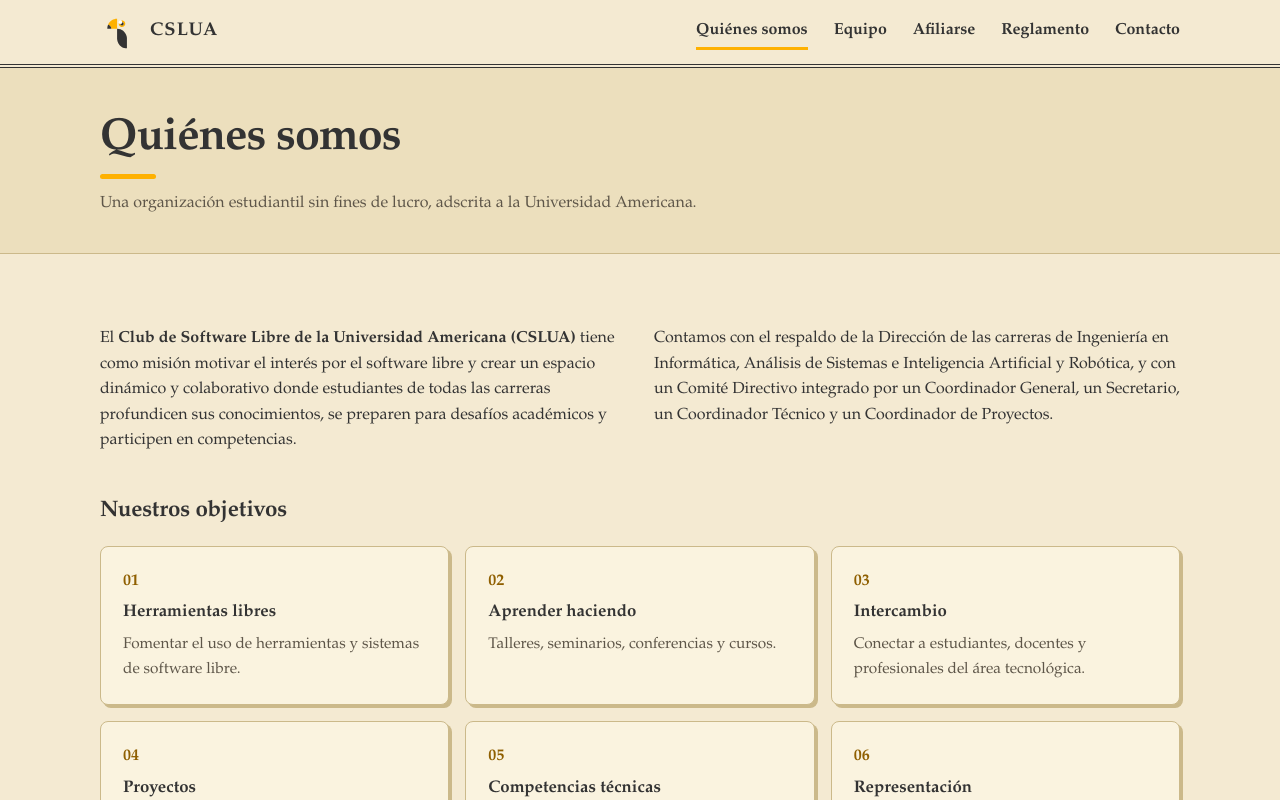
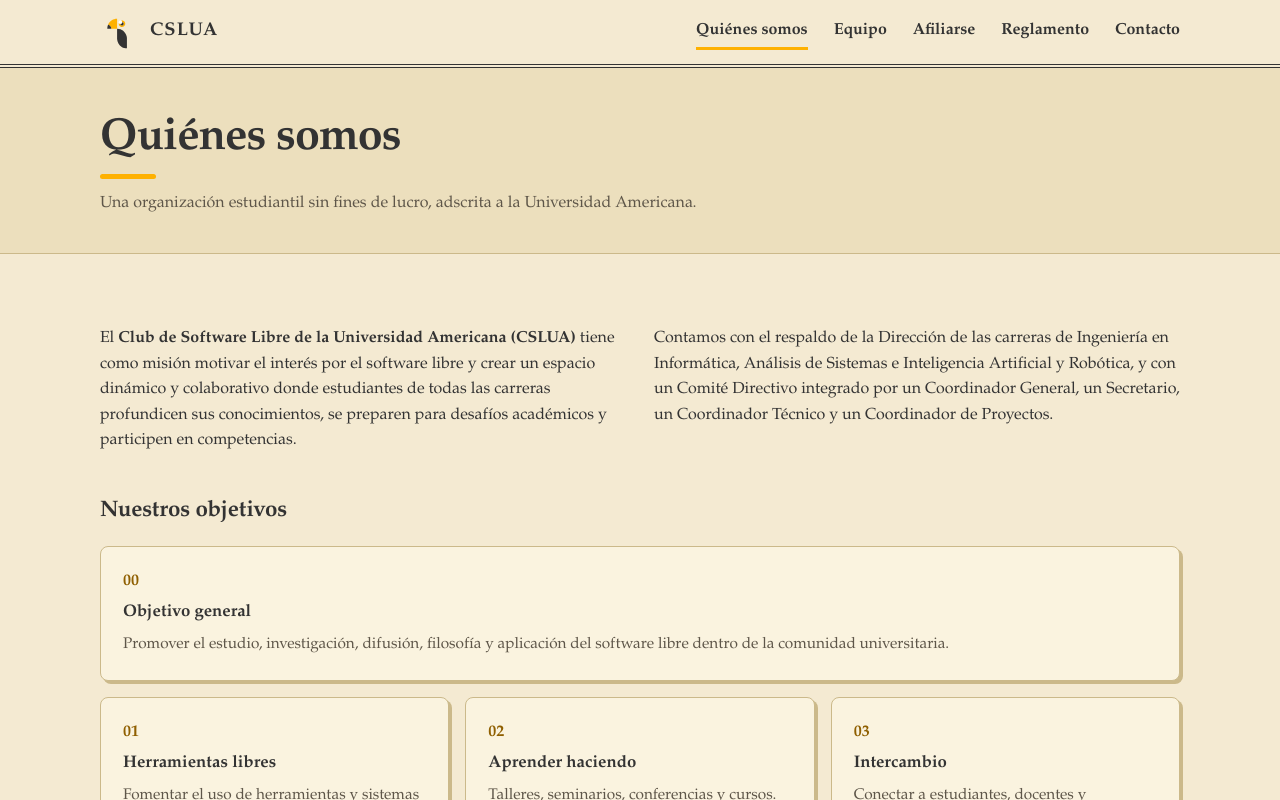
Before and after one commit to cslua-py/website, a React (Vite) app: page /about in a window 1280 px wide. Shown: the top 800 px of the page. Built offline with nearby package versions, Linux system fonts and the light colour scheme.

Commit message:
Add general objective to About page and change "abiertas" for "libre"
Show the general objetive from article 3 of the bylaws as card 00,
spanning the full grid width above the six specific objectives. Reword
the Home lead to "tecnologías libres".

```diff
--- a/src/pages/About.jsx
+++ b/src/pages/About.jsx
@@ -1,6 +1,11 @@
 import PageHead from "../components/PageHead.jsx";
 import logo from "../assets/logo.svg";
 import usePageTitle from "../components/usePageTitle.js";
+
+const GENERAL_OBJECTIVE = [
+  "Objetivo general",
+  "Promover el estudio, investigación, difusión, filosofía y aplicación del software libre dentro de la comunidad universitaria.",
+];
 
 const OBJECTIVES = [
   ["Herramientas libres", "Fomentar el uso de herramientas y sistemas de software libre."],
@@ -37,6 +42,11 @@ export default function About() {
           </div>
           <h2 className="h-sub">Nuestros objetivos</h2>
           <ul className="cards">
+            <li className="wide">
+              <span className="num">00</span>
+              <h4>{GENERAL_OBJECTIVE[0]}</h4>
+              <p>{GENERAL_OBJECTIVE[1]}</p>
+            </li>
             {OBJECTIVES.map(([title, text], i) => (
               <li key={title}>
                 <span className="num">{String(i + 1).padStart(2, "0")}</span>
--- a/src/pages/Home.jsx
+++ b/src/pages/Home.jsx
@@ -24,7 +24,7 @@ export default function Home() {
             </h1>
             <p className="lead">
               Un espacio de estudiantes para estudiantes de todas las carreras: aprendemos,
-              compartimos y construimos con tecnologías abiertas.
+              compartimos y construimos con tecnologías libres.
             </p>
             <div className="cta">
               <Link className="btn" to="/join">Quiero afiliarme</Link>
--- a/src/styles.css
+++ b/src/styles.css
@@ -77,6 +77,7 @@ h3 { font-size: 1.25rem; margin: 36px 0 14px; }
 
 .cards { list-style: none; padding: 0; margin: 0; display: grid; grid-template-columns: repeat(3, 1fr); gap: 16px; }
 .cards li, .panel { background: var(--card); border: 1.5px solid var(--line); border-radius: var(--radius); box-shadow: 3px 3px 0 var(--line); padding: 22px; }
+.cards .wide { grid-column: 1 / -1; }
 .cards-4 { grid-template-columns: repeat(auto-fit, minmax(190px, 1fr)); }
 .card-link { text-decoration: none; }
 .card-link::after { content: " →"; color: var(--amber-deep); }
```
